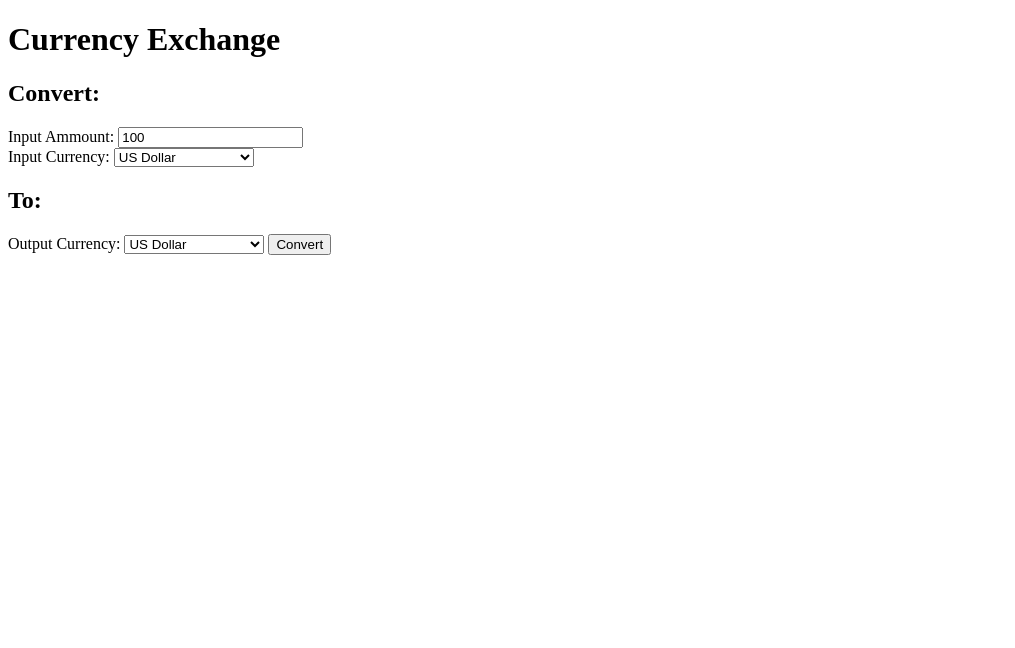
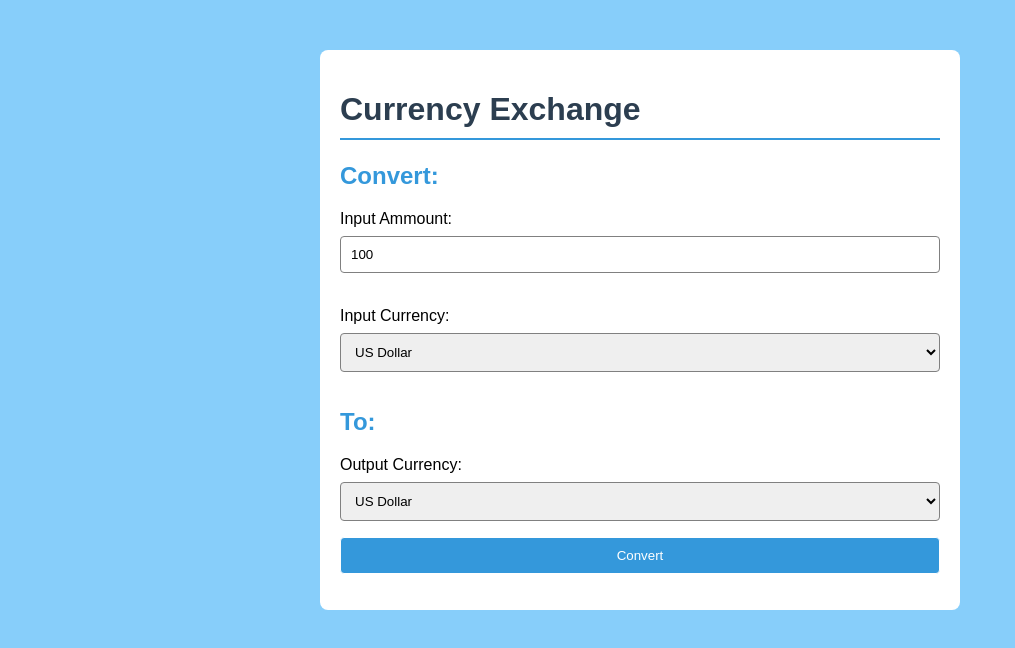
Before and after one commit to Gabe9T/projectweek6, a website built with webpack: page src/index.html in a window 1280 px wide. Shown: the whole page, without its empty margins (0-1015 px from the left). Built offline with nearby package versions, Linux system fonts and the light colour scheme.

Commit message:
added styling

```diff
--- a/src/css/styles.css
+++ b/src/css/styles.css
@@ -1,3 +1,69 @@
+body {
+  font-family: 'Arial', sans-serif;
+  background-color: lightskyblue;
+}
+
+#input {
+  max-width: 600px;
+  margin: 50px auto;
+  padding: 20px;
+  background-color: white;
+  border-radius: 8px;
+}
+
+h1 {
+  color: #2c3e50;
+  border-bottom: 2px solid #3498db;
+  padding-bottom: 10px;
+}
+
+h2 {
+  color: #3498db;
+}
+
+form {
+  display: flex;
+  flex-direction: column;
+}
+
+label {
+  margin-bottom: 8px;
+  color: black;
+}
+
+input,
+select,
+button {
+  margin-bottom: 16px;
+  padding: 10px;
+  border: 1px solid grey;
+  border-radius: 4px;
+}
+
+button {
+  background-color: #3498db;
+  color: white;
+  cursor: pointer;
+  border: 1px solid;
+  transition: background-color .8s ease;
+}
+
+button:hover {
+  background-color: #4e6b7e;
+}
+
+#results {
+  margin-top: 20px;
+  padding: 15px;
+  background-color: #65386b;
+  border-radius: 8px;
+  color: white;
+  border: solid black 2px;
+  margin:auto;
+  text-align: center;
+  width: 50vw;
+}
+
 .hidden {
-    display: none;
-  }
+  display: none;
+}
```
